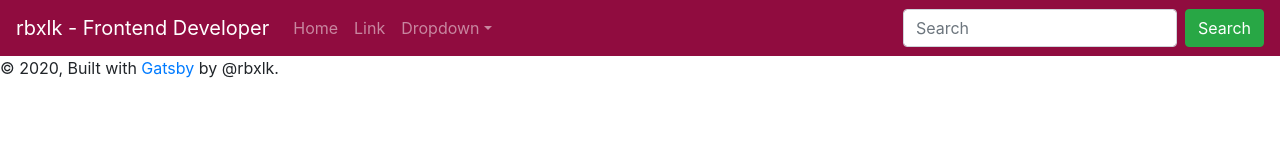
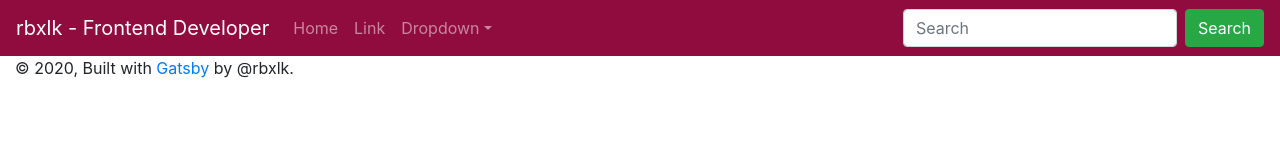
Before and after one commit to rbxlk/mySite, a Gatsby site: page / in a window 1280 px wide. Built offline with nearby package versions, Linux system fonts and the light colour scheme; Gatsby itself is replaced by a stand-in of ours.

Commit message:
Add a Container to the footer

```diff
--- a/src/components/footer.js
+++ b/src/components/footer.js
@@ -1,13 +1,14 @@
 import React from "react"
 import PropTypes from "prop-types"
+import Container from "react-bootstrap/Container"
 
 
 const Footer = ({ siteAuthor }) => (
-    <footer>
+    <Container fluid>
         © {new Date().getFullYear()}, Built with
         {` `}
             <a href="https://www.gatsbyjs.org">Gatsby</a> by {siteAuthor}.
-    </footer>
+    </Container>
 )
 
 Footer.propTypes = {
```
